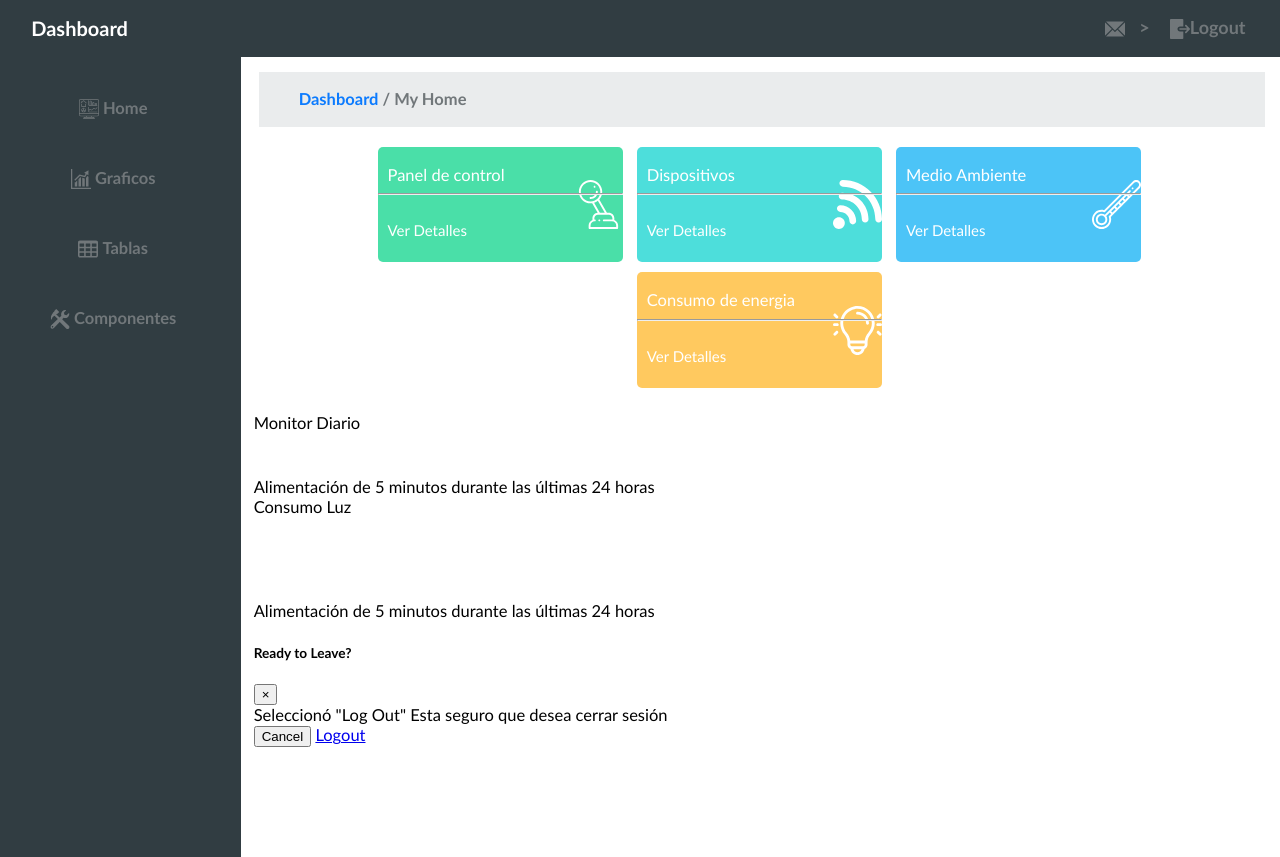
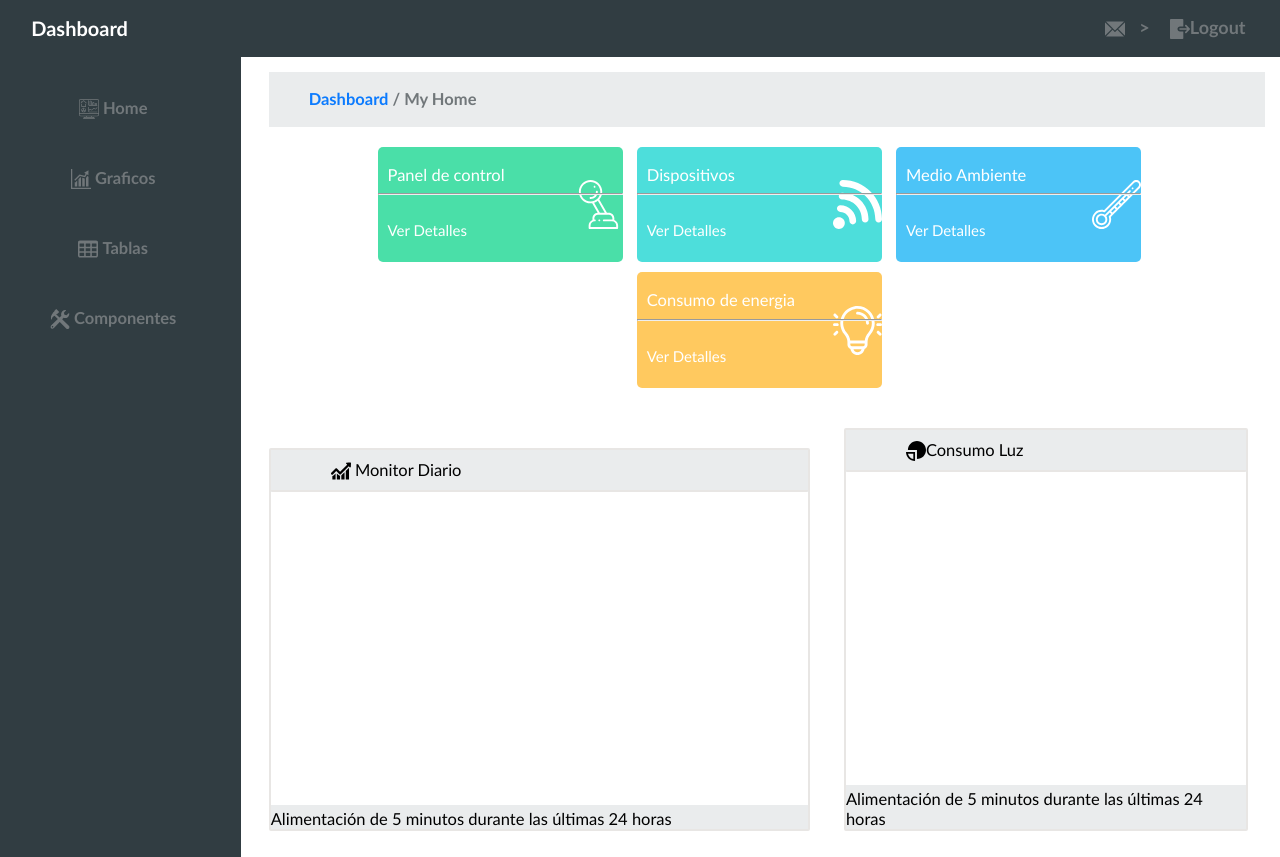
Before and after one commit to ferfrasa/dashboardcss, a plain HTML site: page index.html in a window 1280 px wide. Drawn offline with Linux system fonts and the light colour scheme.

Commit message:
se agregaron cajas para los graficos

```diff
--- a/css/styles.css
+++ b/css/styles.css
@@ -94,8 +94,18 @@ span[nombre="inicio"]{
 span[nombre="componentes"]{
     background-image: url(../img/conf.svg);
 }
+span[nombre="monitor"]{
+    background-image: url(../img/monitor.svg);
+    margin-left: 50px;
+
+}
+span[nombre="consumo"]{
+    background-image: url(../img/consumo.svg);
+    margin-left: 50px;
+
+}
 span[nombre="mensajes"],span[nombre="logout"],span[nombre="tablas"],span[nombre="grafico"]
-,span[nombre="inicio"],span[nombre="componentes"]{
+,span[nombre="inicio"],span[nombre="componentes"],span[nombre="monitor"], span[nombre="consumo"]{
     background-repeat: no-repeat;
     background-size: contain;
     height: 20px;
@@ -135,7 +145,7 @@ nav{
 #navegador{
     background-color: #eaeced;
     margin-bottom: 15px;
-    margin-left: 5px;
+    margin-left: 15px;
     margin-top: 5px;
     padding: 1px 0px 1px 0px;
 }
@@ -202,7 +212,38 @@ nav{
     padding-right: -0px;
     /*margin-right: -20px;*/
 }
+#monitor,#consumo{
+    display: inline-block;
+    padding: 15px;
 
+
+}
+#monitor>div,#consumo>div{
+  background-color: #eaeced;
+  border: 2px solid #e8e6e4;
+  border-radius: 2px;
+}
+#monitor>div>div>{
+    margin-left: 105px;
+}
+#consumo{
+    width: 40%;
+
+}
+#monitor{
+    width:53.5%;
+}
+.titulo{
+    border-bottom: 2px solid #e8e6e4;
+    border-radius: 2px;
+    padding: 10px;
+}
+canvas{
+    background: white;
+    width: 100%;
+    height: 19em;;
+
+}
 
 
 
--- a/index.html
+++ b/index.html
@@ -95,8 +95,7 @@
         </div>
 
         <article>
-            <div >
-       <!-- <div>-->
+
             <!-- Breadcrumbs-->
             <section id="navegador">
                     <ol>
@@ -158,49 +157,35 @@
             </section>
             <br>
             <!-- Area Chart Example-->
-            <div class="row">
-                <div >
-                    <div >
+            <section id="chart">
+              <!--  <div class="row">-->
+                <div id="monitor">
                     <div>
-                            <i ></i> Monitor Diario</div>
-                        <div >
-                            <canvas id="monitoring" width="100%" height="40%"></canvas>
+                    <div class="titulo">
+                        <span nombre="monitor"></span> Monitor Diario
                     </div>
-                        <div class="card-footer small text-muted">Alimentación de 5 minutos durante las últimas 24 horas</div>
+                        <div class="" >
+                            <canvas  width="100%" height="80%"></canvas>
+                        </div>
+                    <div><span>Alimentación de 5 minutos durante las últimas 24 horas</span></div>
                 </div>
                 </div>
-                <div class="col-lg-4">
+                <div id="consumo">
+                    <div>
                     <!-- Example Pie Chart Card-->
-                    <div class="card text-center">
-                        <div class="card-header">
-                            <i class="fa fa-pie-chart"></i>Consumo Luz</div>
-                        <div class="card-body">
-                            <canvas id="pielight" width="100%" height="80"></canvas>
+                    <div class="titulo">
+                        <span nombre="consumo"></span>Consumo Luz
                     </div>
-                        <div class="card-footer small text-muted text-center">Alimentación de 5 minutos durante las últimas 24 horas</div>
+                    <div>
+                         <canvas width="100%" height="80%"></canvas>
                     </div>
-
+                    <div><span>Alimentación de 5 minutos durante las últimas 24 horas</span></div>
                 </div>
                 </div>
+            <!--</div>-->
+        </section>
 
-            <!-- Logout Modal-->
-            <div class="modal fade" id="exampleModal" tabindex="-1" role="dialog" aria-labelledby="exampleModalLabel" aria-hidden="true">
-                <div class="modal-dialog" role="document">
-                    <div class="modal-content">
-                        <div class="modal-header">
-                            <h5 class="modal-title" id="exampleModalLabel">Ready to Leave?</h5>
-                            <button class="close" type="button" data-dismiss="modal" aria-label="Close">
-              <span aria-hidden="true">×</span>
-            </button>
-                        </div>
-                        <div class="modal-body">Seleccionó "Log Out" Esta seguro que desea cerrar sesión</div>
-                        <div class="modal-footer">
-                            <button class="btn btn-secondary" type="button" data-dismiss="modal">Cancel</button>
-                            <a class="btn btn-primary" href="login.html">Logout</a>
-                        </div>
-                    </div>
-                </div>
-            </div>
+
 
 
 
```
Also changed, not shown: img/consumo.svg (added), img/monitor.svg (added). Lines whose indentation alone changed are shown as unchanged.
